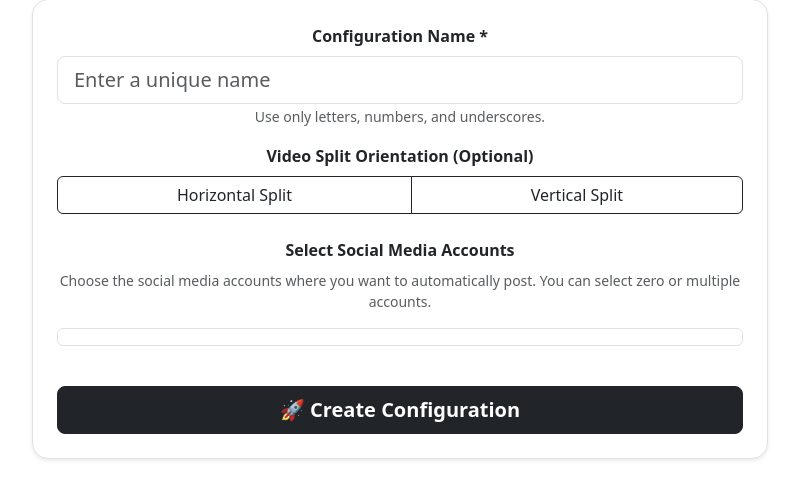
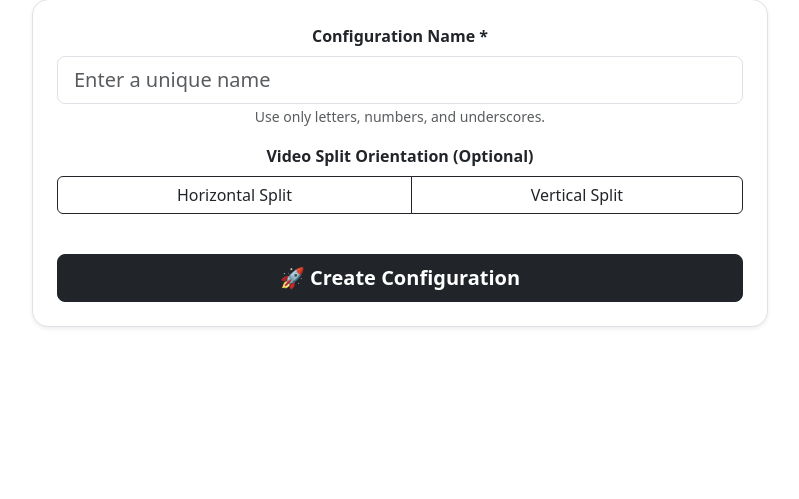
Before and after one commit to Codereverse12/splitterDM, a Flask app: page /new-config in a window 1280 px wide. Shown: the part 269-768 px from the top of the page, without its empty margins (240-1039 px from the left). Run offline with Flask 3, Linux system fonts and the light colour scheme; the visitor is signed in with stand-in values (Sample User, id 1); data that the repository does not hold is empty; some libraries are stand-ins or nearby versions.

Commit message:
removed the social account list

```diff
--- a/templates/new_config.html
+++ b/templates/new_config.html
@@ -84,28 +84,6 @@
                                 </div>
                             </div>
                         </div>
-                    </div>
-                </div>
-
-                <div class="mt-4 mb-4">
-                    <label for="socialAccounts" class="form-label fw-bold mb-2">Select Social Media Accounts</label>
-                    <p class="text-muted small mb-3">
-                      Choose the social media accounts where you want to automatically post. You can select zero or multiple accounts.
-                    </p>
-                    <div class="border p-2 rounded overflow-y-auto text-start" style="max-height: 150px;">
-                        {% for account in accounts %}
-                        <div class="form-check">
-                            <input class="form-check-input" type="checkbox" id="option{{ account.id }}" name="postAccounts" value="{{ account.id }}">
-                            <label class="form-check-label" for="option{{ account.id }}">
-                                {% if account.platform == 'instagram' %}
-                                <i class="fab fa-instagram icon"></i></td>
-                                {% else %}
-                                <i class="fab fa-tiktok icon"></i>
-                                {% endif %}
-                                {{ account.account_username }}
-                            </label>
-                        </div>
-                        {% endfor %}
                     </div>
                 </div>
 
```
